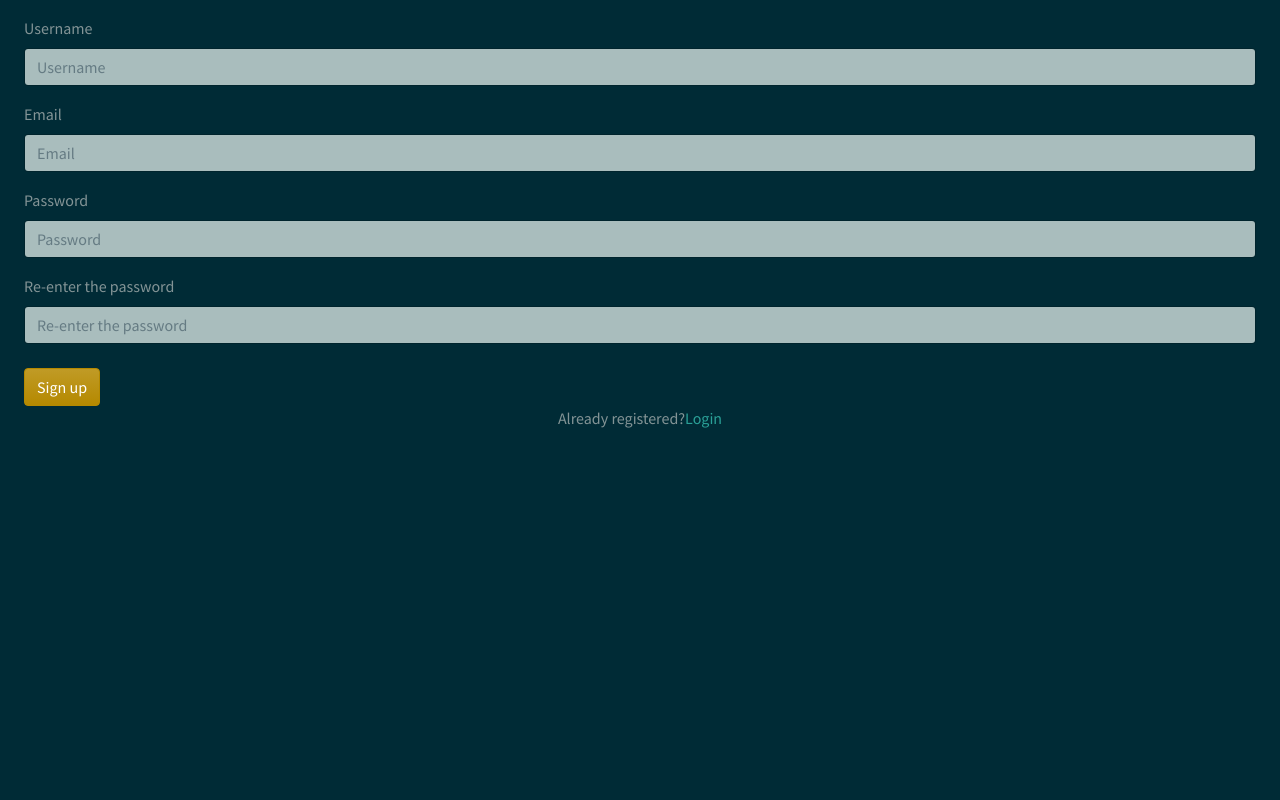
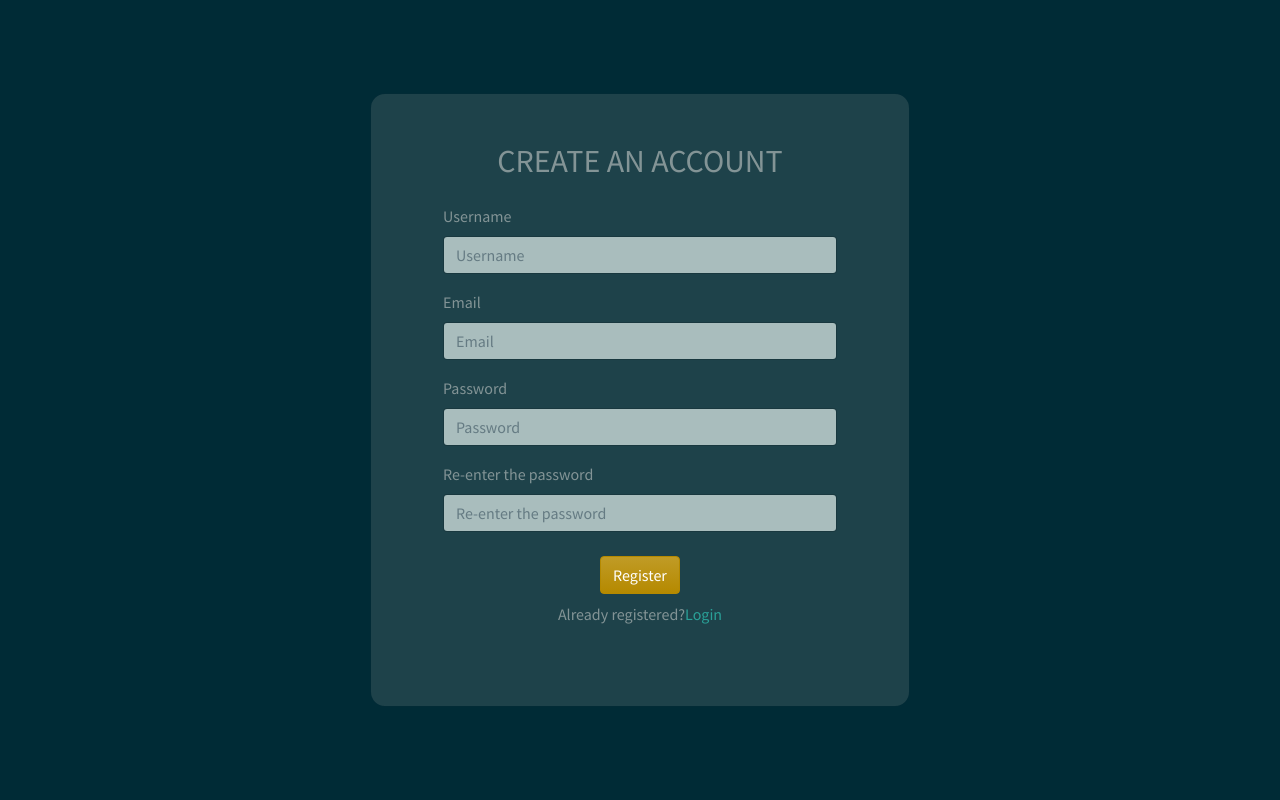
Before and after one commit to chilkacastro/Blog, a PHP site: page /Blog/Login/create in a window 1280 px wide. Shown: the part 56-856 px from the top of the page. Before the commit the page ends 484 px from the top, so only its background shows below. Run offline with PHP 8.4, Linux system fonts and the light colour scheme; data that the repository does not hold is empty; some libraries are stand-ins or nearby versions.

Commit message:
Fixed the height

```diff
--- a/app/views/Login/create.php
+++ b/app/views/Login/create.php
@@ -1,5 +1,12 @@
 <?php require APPROOT . '/views/includes/header.php';  ?>
-
+<section class="vh-100 bg-image">
+  <div class="mask d-flex align-items-center h-100 gradient-custom-3">
+    <div class="container">
+      <div class="row d-flex justify-content-center align-items-center h-100">
+        <div class="col-12 col-md-9 col-lg-7 col-xl-6">
+          <div class="card" style="border-radius: 15px;">
+            <div class="card-body p-5">
+              <h2 class="text-uppercase text-center mb-2">Create an account</h2>
 
               <form class="px-4 py-3" method="post" action="">
                 <div class="form-group">
@@ -25,19 +32,28 @@
                   <input type="password" class="form-control  <?php echo (!empty($data['password_match_error'])) ? 'is-invalid' : ''; ?>" id="verify_password" name="verify_password" placeholder="Re-enter the password">
                   <span class="invalid-feedback"><?php echo $data['password_match_error']; ?> </span>
                 </div>
-
-    <button type="submit" name="signup" class="btn btn-primary mt-2"> Sign up</button>
-    <p class="text-center">Already registered?<a href="/Blog/Login/">Login</a> </p>
+                <div class="d-flex justify-content-center">
+                  <button type="submit" name="signup" class="btn btn-primary mt-2">Register</button>
+                </div>
+                <p class="text-center text-muted mt-2 mb-0">Already registered?<a href="/Blog/Login/">Login</a> </p>
 
                 <?php
 
-if(!empty($data['msg'])){
-    echo '<div class="alert alert-danger" role="alert">'.
-        $data['msg'].'
+                if (!empty($data['msg'])) {
+                  echo '<div class="alert alert-danger" role="alert">' .
+                    $data['msg'] . '
                   </div>';
                 }
 
                 ?>
               </form>
 
+            </div>
+          </div>
+        </div>
+      </div>
+    </div>
+  </div>
+</section>
+
 <?php require APPROOT . '/views/includes/footer.php'; ?>
--- a/app/views/Login/index.php
+++ b/app/views/Login/index.php
@@ -20,7 +20,7 @@
 
 
                             <div class='mt-2'>
-                                <button type="submit" name="login" class="btn btn-primary text-center">Sign in</button>
+                                <button type="submit" name="login" class="btn btn-primary text-center">Login</button>
                                 <p class="text-center">Not registered yet? <a href="/Blog/Login/create">Sign Up</a> </p>
                             </div>
 
```
Lines whose indentation alone changed are shown as unchanged.
